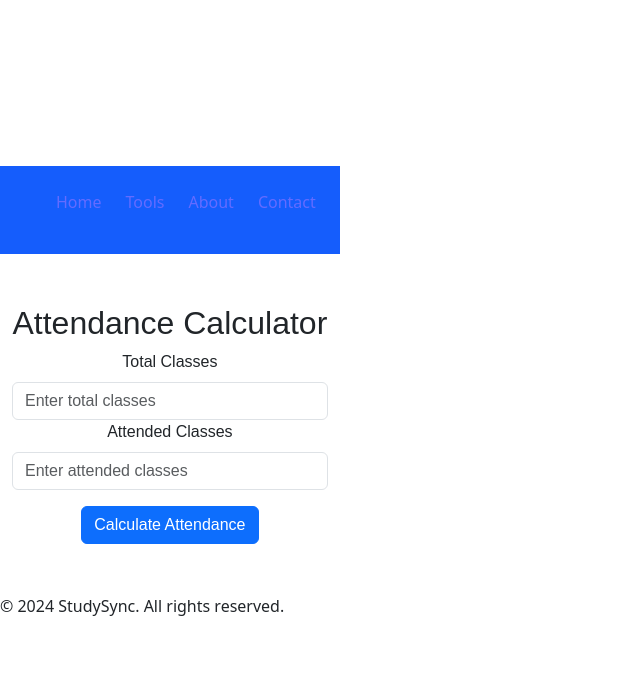
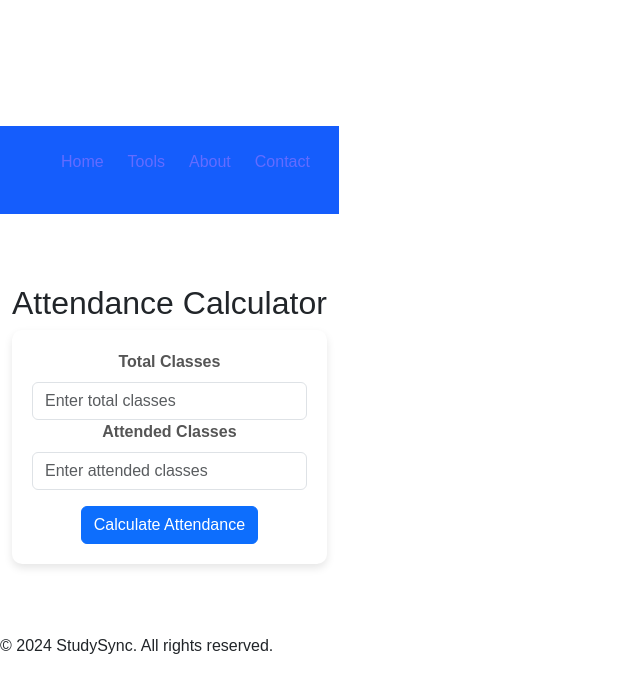
Before and after one commit to Abdul-Wasi/studysync, a React (Vite) app: page /tools/attendance in a window 1280 px wide. Shown: the top 692 px of the page, without its empty margins (0-640 px from the left). Built offline with nearby package versions, Linux system fonts and the light colour scheme.

Commit message:
enhancement

```diff
--- a/package.json
+++ b/package.json
@@ -10,6 +10,7 @@
     "preview": "vite preview"
   },
   "dependencies": {
+    "@fontsource/poppins": "^5.2.5",
     "@tailwindcss/vite": "^4.0.15",
     "bootstrap": "^5.3.3",
     "react": "^18.3.1",
--- a/src/App.css
+++ b/src/App.css
@@ -1,4 +1,8 @@
 @import "tailwindcss";
+* {
+  font-family: 'Poppins', sans-serif;
+}
+
 
 .container {
   text-align: center;
@@ -12,3 +16,98 @@ header {
   padding: 20px;
   border-radius: 10px;
 }
+
+/* Global Styles */
+body {
+  background-color: #F4F7FA;
+  color: #333333;
+  font-family: 'Poppins', sans-serif;
+  margin: 0;
+  padding: 0;
+}
+
+.container {
+  max-width: 1200px;
+  margin: 50px auto;
+  padding: 20px;
+}
+
+/* Form and Button Styles */
+form {
+  background-color: #ffffff;
+  padding: 20px;
+  border-radius: 10px;
+  box-shadow: 0 4px 8px rgba(0, 0, 0, 0.1);
+}
+
+form .form-group {
+  margin-bottom: 20px;
+}
+
+form label {
+  font-weight: bold;
+  color: #555555;
+}
+
+form input {
+  border-radius: 8px;
+  padding: 12px;
+  border: 1px solid #ddd;
+  transition: all 0.3s ease-in-out;
+}
+
+form input:focus {
+  border-color: #1E90FF;
+  box-shadow: 0 0 5px rgba(30, 144, 255, 0.3);
+}
+
+button {
+  background-color: #32CD32;
+  border: none;
+  padding: 10px 20px;
+  border-radius: 8px;
+  color: white;
+  font-weight: bold;
+  cursor: pointer;
+  transition: background-color 0.3s ease;
+}
+
+button:hover {
+  background-color: #28a745;
+}
+
+/* Alert Styles */
+.alert {
+  border-radius: 8px;
+  font-weight: bold;
+  text-align: center;
+}
+
+/* Progress Bar */
+.progress-bar {
+  border-radius: 8px;
+}
+
+.progress-bar-success {
+  background-color: #32CD32 !important;
+}
+
+.progress-bar-warning {
+  background-color: #FF9800 !important;
+}
+
+.progress-bar-danger {
+  background-color: #F44336 !important;
+}
+
+h2, h3 {
+  font-weight: bold;
+  color: #333;
+}
+
+/* General Layout Enhancements */
+.attendance-calculator {
+  max-width: 600px;
+  margin: 0 auto;
+  text-align: center;
+}
--- a/src/components/AttendanceCalculator.jsx
+++ b/src/components/AttendanceCalculator.jsx
@@ -100,7 +100,6 @@ const AttendanceCalculator = () => {
         </div>
       )}
 
-      {/* Prediction Section */}
       {attendancePercentage !== null && (
         <div className="mt-4">
           <h3>Predict Required Attendance</h3>
```
Also changed, not shown: 1 other file (tests, documents, lock files or other folders).
